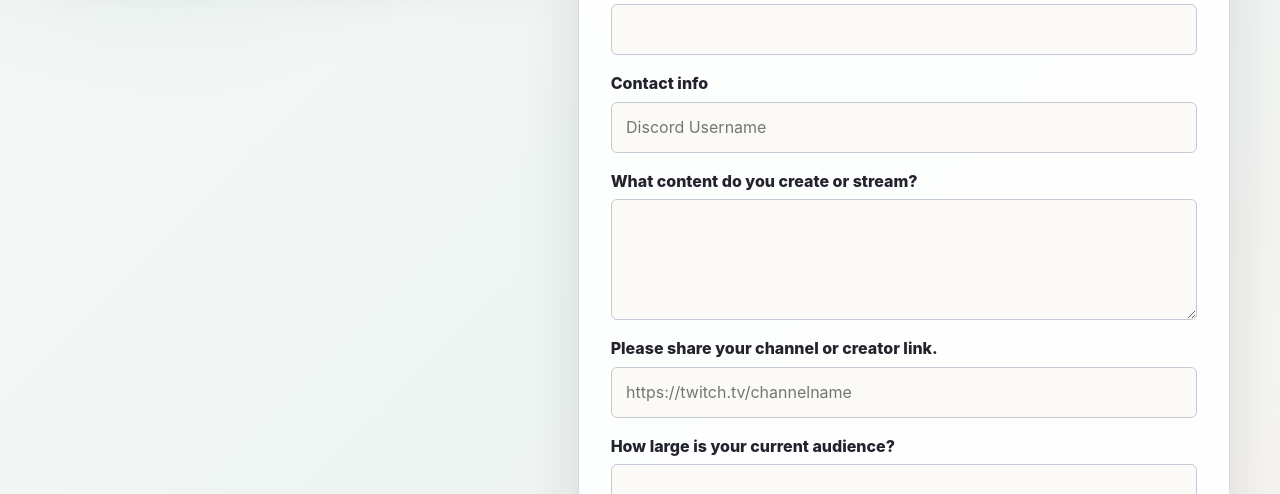
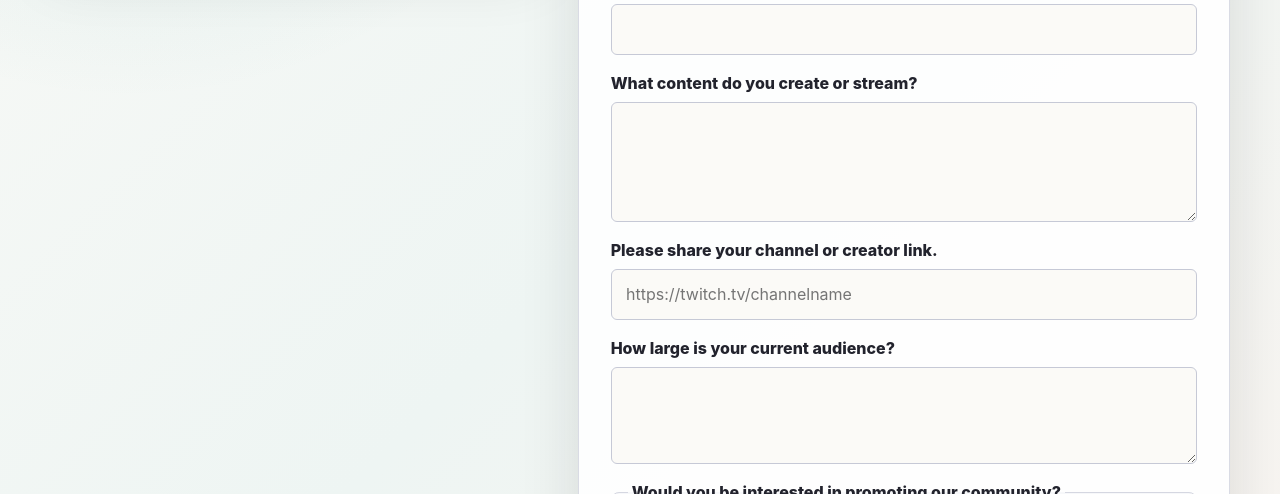
Before and after one commit to netzah09-max/stream-partners-application, a website: page public/index.html in a window 1280 px wide. Shown: the part 606-1100 px from the top of the page. Drawn offline with Linux system fonts and the light colour scheme.

Commit message:
Remove duplicate contact field

```diff
--- a/public/index.html
+++ b/public/index.html
@@ -48,11 +48,6 @@
           <div class="field">
             <label for="creatorName">Your name or Discord username</label>
             <input id="creatorName" name="creatorName" type="text" autocomplete="name" maxlength="80" required>
-          </div>
-
-          <div class="field">
-            <label for="contact">Contact info</label>
-            <input id="contact" name="contact" type="text" maxlength="120" placeholder="Discord Username">
           </div>
 
           <div class="field">
--- a/src/services/applicationReviewService.js
+++ b/src/services/applicationReviewService.js
@@ -158,7 +158,6 @@ export function buildApplicationEmbed(application) {
         .join("\n")
     )
     .addFields(
-      field("Contact", answers.contact || "Not provided", true),
       field("Audience", answers.audienceSize, true),
       field("Content", answers.content),
       field("Promote Community", labelChoice(answers.promoteCommunity), true),
```
